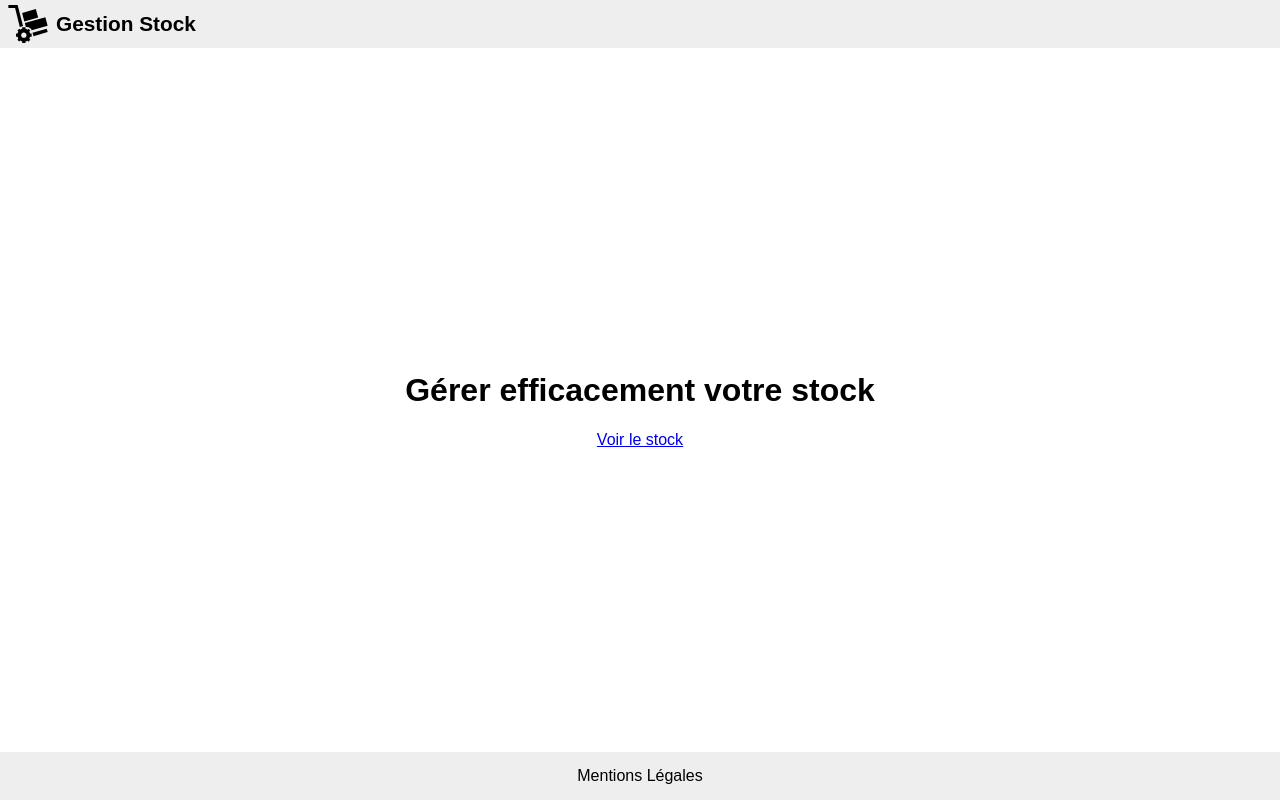
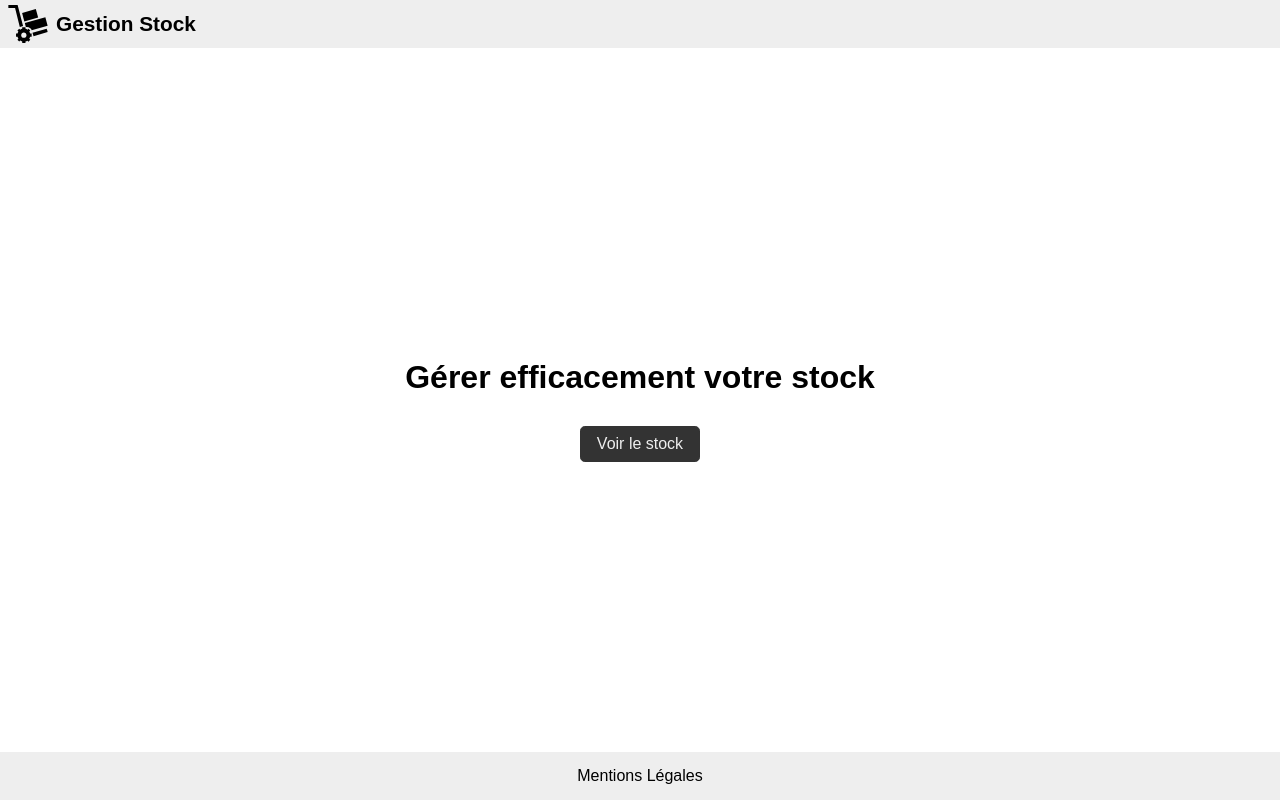
Before and after one commit to jlg-formation/agupa1-july-2023, an Angular app in the folder front/: page / in a window 1280 px wide. Built offline with nearby package versions, Linux system fonts and the light colour scheme.

Commit message:
dev: css button

```diff
--- a/front/src/app/routes/home/home.component.html
+++ b/front/src/app/routes/home/home.component.html
@@ -1,4 +1,4 @@
 <main>
   <h1>Gérer efficacement votre stock</h1>
-  <a href="#" class="button">Voir le stock</a>
+  <a href="#" class="button primary">Voir le stock</a>
 </main>
--- /dev/null
+++ b/front/src/scss/button.scss
@@ -0,0 +1,49 @@
+button,
+a.button {
+  display: flex;
+  align-items: center;
+  justify-content: center;
+  gap: 0.5em;
+
+  padding: 0.5em 1em;
+  border: 0.1em solid #eee;
+  border-radius: 0.3em;
+  background: #eee;
+
+  color: inherit;
+  text-decoration: inherit;
+
+  &:disabled {
+    color: #aaa;
+  }
+
+  &:not(:disabled) {
+    cursor: pointer;
+
+    &:hover {
+      background: #ddd;
+      border-color: #ddd;
+    }
+
+    &:active {
+      background: #ccc;
+      border-color: #ccc;
+    }
+
+    &.primary {
+      color: #eee;
+      background: #333;
+      border-color: #333;
+
+      &:hover {
+        background: #444;
+        border-color: #444;
+      }
+
+      &:active {
+        background: #555;
+        border-color: #555;
+      }
+    }
+  }
+}
--- a/front/src/styles.scss
+++ b/front/src/styles.scss
@@ -1,6 +1,7 @@
 /* You can add global styles to this file, and also import other style files */
 @use "../node_modules/normalize.css/normalize.css";
 @use "../node_modules/sanitize.css/sanitize.css";
+@use "./scss/button.scss";
 
 body {
   font-family: sans-serif;
@@ -10,6 +11,7 @@
   display: flex;
   flex-flow: column;
   align-items: center;
+  gap: 0.5em;
   padding: 0.5em;
 
   width: 100%;
```
